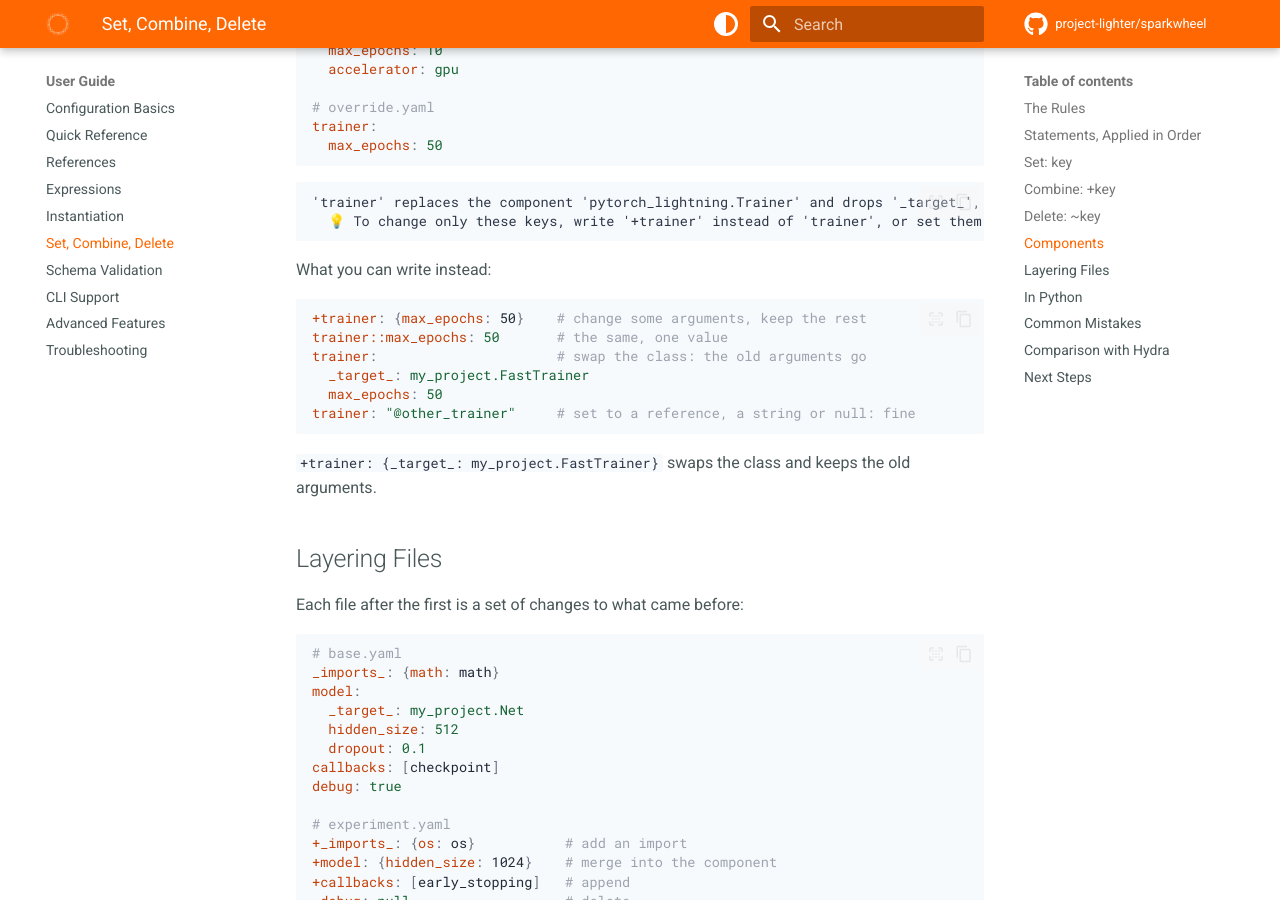
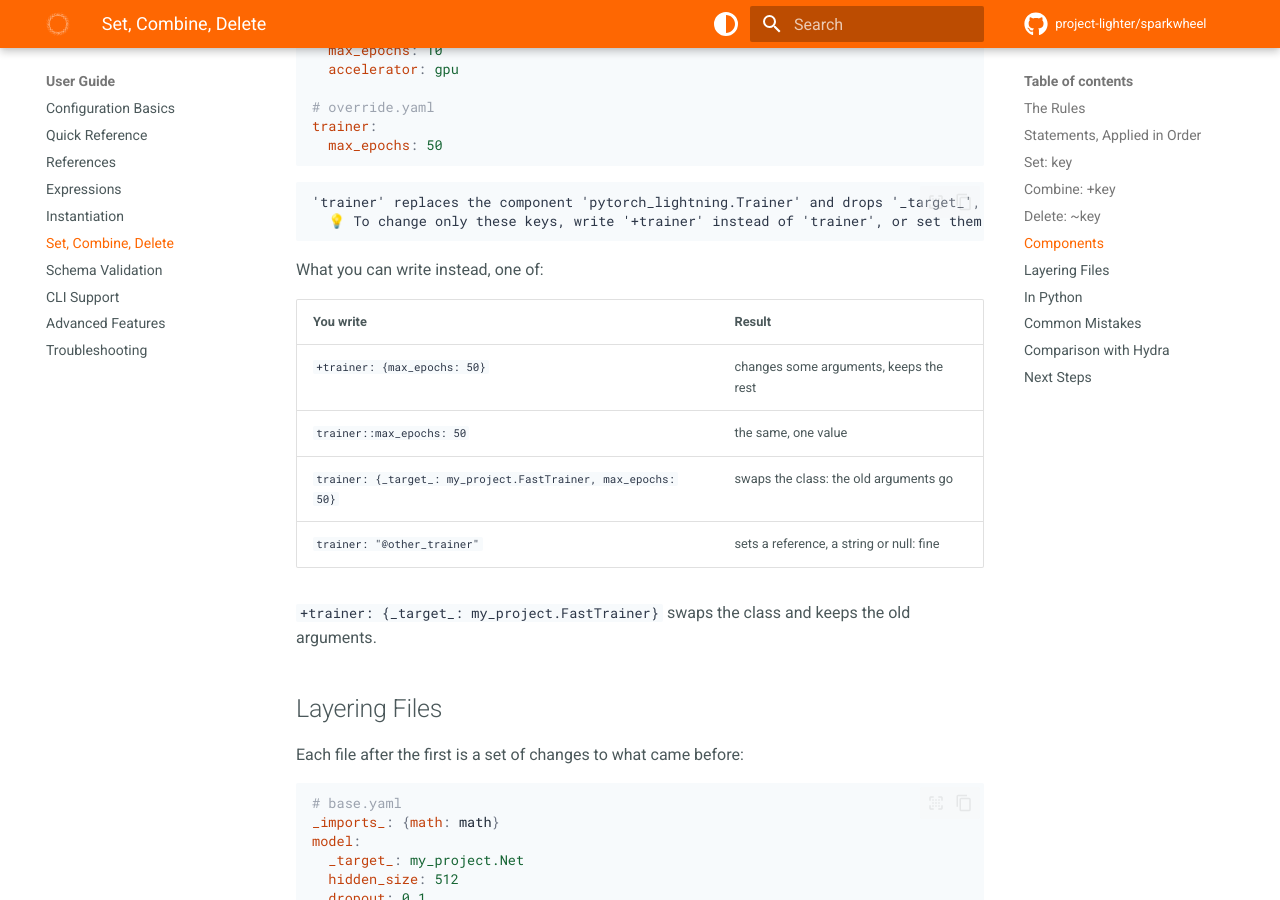
Before and after one commit to project-lighter/sparkwheel, an MkDocs documentation site: the page built from docs/user-guide/operators.md, in a window 1280 px wide and 900 px high, scrolled down 3247 px. Built offline with MkDocs 1.6.1 and Material for MkDocs 9.7.7, drawn with Linux system fonts in a browser that asks for light colours; comment, search, counter and statistics services are not loaded.

Commit message:
fix: a ~key override no longer records itself as the location of what it deleted
The operators page lists the alternatives to a component replacement in a
table, since one YAML block cannot repeat the trainer key.

````diff
--- a/docs/user-guide/operators.md
+++ b/docs/user-guide/operators.md
@@ -140,16 +140,14 @@ trainer:
   💡 To change only these keys, write '+trainer' instead of 'trainer', or set them one by one ('trainer::max_epochs').
 ```
 
-What you can write instead:
+What you can write instead, one of:
 
-```yaml
-+trainer: {max_epochs: 50}    # change some arguments, keep the rest
-trainer::max_epochs: 50       # the same, one value
-trainer:                      # swap the class: the old arguments go
-  _target_: my_project.FastTrainer
-  max_epochs: 50
-trainer: "@other_trainer"     # set to a reference, a string or null: fine
-```
+| You write | Result |
+|---|---|
+| `+trainer: {max_epochs: 50}` | changes some arguments, keeps the rest |
+| `trainer::max_epochs: 50` | the same, one value |
+| `trainer: {_target_: my_project.FastTrainer, max_epochs: 50}` | swaps the class: the old arguments go |
+| `trainer: "@other_trainer"` | sets a reference, a string or null: fine |
 
 `+trainer: {_target_: my_project.FastTrainer}` swaps the class and keeps the old arguments.
 
````
Also changed, not shown: 2 other files.
